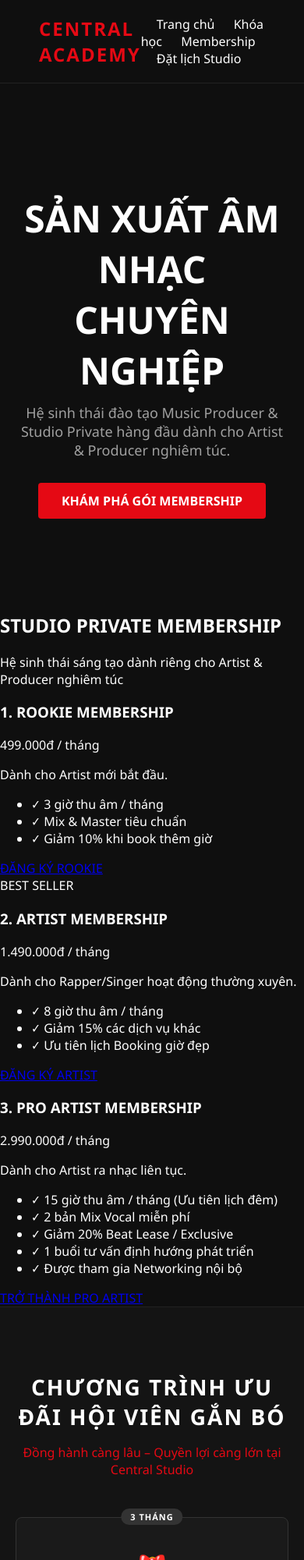
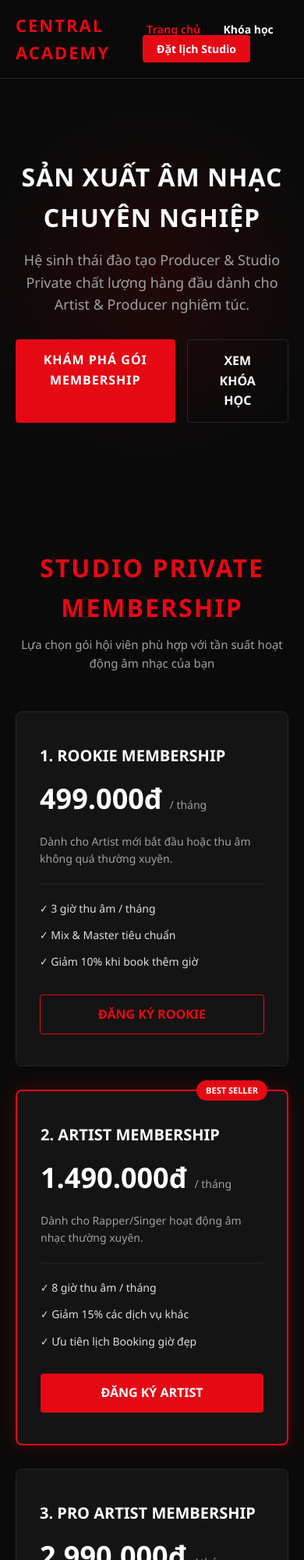
Before and after one commit to nthanhlong795-art/central-academy-web., a plain HTML site: page index.html in a window 390 px wide. Shown: the top 2000 px of the page at 78% size. Drawn offline with Linux system fonts and the light colour scheme.

Commit message:
Add files via upload

```diff
--- a/index.html
+++ b/index.html
@@ -3,273 +3,436 @@
 <head>
     <meta charset="UTF-8">
     <meta name="viewport" content="width=device-width, initial-scale=1.0">
-    <title>Central Academy | Đào Tạo Producer & Studio Private</title>
-    <!-- CSS nhận diện thương hiệu -->
+    <title>Central Academy | Hệ Sinh Thái Sản Xuất Âm Nhạc Chuyên Nghiệp</title>
     <style>
         :root {
-            --bg-dark: #0f0f0f;
-            --card-bg: #1a1a1a;
+            --bg-dark: #0a0a0a;
+            --card-bg: #141414;
             --primary-red: #e50914;
+            --primary-red-hover: #b80710;
             --text-white: #ffffff;
             --text-gray: #a0a0a0;
+            --border-color: #262626;
         }
+
+        * {
+            box-sizing: border-box;
+            margin: 0;
+            padding: 0;
+        }
+
         body {
             background-color: var(--bg-dark);
             color: var(--text-white);
             font-family: 'Segoe UI', Tahoma, Geneva, Verdana, sans-serif;
-            margin: 0;
-            padding: 0;
+            line-height: 1.6;
         }
+
+        /* HEADER & NAVIGATION */
         header {
-            padding: 20px 50px;
+            background-color: rgba(10, 10, 10, 0.95);
+            position: sticky;
+            top: 0;
+            z-index: 1000;
+            padding: 18px 50px;
             display: flex;
             justify-content: space-between;
             align-items: center;
-            border-bottom: 1px solid #222;
+            border-bottom: 1px solid var(--border-color);
+            backdrop-filter: blur(10px);
         }
+
         .logo {
-            font-size: 24px;
-            font-weight: bold;
+            font-size: 22px;
+            font-weight: 800;
             color: var(--primary-red);
             text-transform: uppercase;
             letter-spacing: 2px;
+            text-decoration: none;
         }
+
         nav a {
             color: var(--text-white);
             text-decoration: none;
+            margin-left: 25px;
+            font-size: 14px;
+            font-weight: 600;
+            transition: color 0.3s;
+        }
+
+        nav a:hover, nav a.active {
+            color: var(--primary-red);
+        }
+
+        .btn-header {
+            background-color: var(--primary-red);
+            color: var(--text-white);
+            padding: 8px 18px;
+            border-radius: 4px;
             margin-left: 20px;
-            font-weight: 500;
         }
+
+        .btn-header:hover {
+            background-color: var(--primary-red-hover);
+            color: var(--text-white);
+        }
+
+        /* HERO SECTION */
         .hero {
+            padding: 100px 20px 80px;
             text-align: center;
-            padding: 100px 20px;
+            background: radial-gradient(circle at center, #220809 0%, var(--bg-dark) 70%);
         }
+
         .hero h1 {
             font-size: 48px;
-            margin-bottom: 10px;
+            font-weight: 900;
+            letter-spacing: 1px;
+            margin-bottom: 15px;
+            text-transform: uppercase;
         }
+
         .hero p {
+            font-size: 18px;
             color: var(--text-gray);
-            font-size: 18px;
-            max-width: 600px;
-            margin: 0 auto 30px auto;
+            max-width: 650px;
+            margin: 0 auto 30px;
         }
+
+        .hero-btns {
+            display: flex;
+            gap: 15px;
+            justify-content: center;
+        }
+
         .btn-primary {
             background-color: var(--primary-red);
             color: var(--text-white);
-            padding: 12px 30px;
+            padding: 14px 28px;
+            border-radius: 4px;
+            font-weight: bold;
             text-decoration: none;
+            text-transform: uppercase;
+            letter-spacing: 1px;
+            transition: 0.3s;
+        }
+
+        .btn-primary:hover {
+            background-color: var(--primary-red-hover);
+        }
+
+        .btn-outline {
+            border: 1px solid var(--border-color);
+            color: var(--text-white);
+            padding: 14px 28px;
+            border-radius: 4px;
             font-weight: bold;
-            border-radius: 4px;
-            display: inline-block;
+            text-decoration: none;
+            text-transform: uppercase;
+            transition: 0.3s;
         }
-        /* CSS CHƯƠNG TRÌNH ƯU ĐÃI GẮN BÓ */
-        .loyalty-section {
-            padding: 60px 20px;
-            background-color: #141414;
-            border-top: 1px solid #222;
-            border-bottom: 1px solid #222;
+
+        .btn-outline:hover {
+            border-color: var(--text-white);
         }
-        .loyalty-container {
+
+        /* SECTION COMMON */
+        section {
+            padding: 80px 20px;
             max-width: 1200px;
             margin: 0 auto;
         }
-        .loyalty-title {
+
+        .section-header {
             text-align: center;
-            font-size: 28px;
-            color: var(--text-white);
+            margin-bottom: 50px;
+        }
+
+        .section-title {
+            font-size: 32px;
+            color: var(--primary-red);
             text-transform: uppercase;
             letter-spacing: 2px;
-            margin-bottom: 8px;
+            margin-bottom: 10px;
         }
-        .loyalty-subtitle {
+
+        .section-subtitle {
+            color: var(--text-gray);
+            font-size: 15px;
+        }
+
+        /* MEMBERSHIP PRICING GRID */
+        .pricing-grid {
+            display: grid;
+            grid-template-columns: repeat(auto-fit, minmax(300px, 1fr));
+            gap: 30px;
+            align-items: stretch;
+        }
+
+        .pricing-card {
+            background-color: var(--card-bg);
+            border: 1px solid var(--border-color);
+            border-radius: 8px;
+            padding: 40px 30px;
+            display: flex;
+            flex-direction: column;
+            justify-content: space-between;
+            position: relative;
+            transition: transform 0.3s, border-color 0.3s;
+        }
+
+        .pricing-card:hover {
+            transform: translateY(-8px);
+            border-color: var(--primary-red);
+        }
+
+        .pricing-card.featured {
+            border: 2px solid var(--primary-red);
+            box-shadow: 0 0 25px rgba(229, 9, 20, 0.25);
+        }
+
+        .badge-popular {
+            position: absolute;
+            top: -14px;
+            right: 25px;
+            background-color: var(--primary-red);
+            color: var(--text-white);
+            font-size: 11px;
+            font-weight: bold;
+            padding: 4px 12px;
+            border-radius: 20px;
+            text-transform: uppercase;
+        }
+
+        .card-title {
+            font-size: 20px;
+            margin-bottom: 10px;
+        }
+
+        .price {
+            font-size: 36px;
+            font-weight: bold;
+            margin-bottom: 15px;
+        }
+
+        .price span {
+            font-size: 14px;
+            color: var(--text-gray);
+            font-weight: normal;
+        }
+
+        .card-desc {
+            font-size: 14px;
+            color: var(--text-gray);
+            border-bottom: 1px solid var(--border-color);
+            padding-bottom: 20px;
+            margin-bottom: 20px;
+        }
+
+        .features-list {
+            list-style: none;
+            margin-bottom: 30px;
+        }
+
+        .features-list li {
+            font-size: 14px;
+            color: #ddd;
+            margin-bottom: 12px;
+        }
+
+        .btn-card {
+            display: block;
             text-align: center;
+            padding: 12px 0;
+            border-radius: 4px;
+            text-decoration: none;
+            font-weight: bold;
+            text-transform: uppercase;
+            transition: 0.3s;
+        }
+
+        .btn-card.outline {
+            border: 1px solid var(--primary-red);
             color: var(--primary-red);
-            font-weight: 500;
-            margin-bottom: 50px;
         }
-        .timeline-rewards {
+
+        .btn-card.outline:hover {
+            background-color: var(--primary-red);
+            color: var(--text-white);
+        }
+
+        .btn-card.solid {
+            background-color: var(--primary-red);
+            color: var(--text-white);
+        }
+
+        .btn-card.solid:hover {
+            background-color: var(--primary-red-hover);
+        }
+
+        /* REWARDS TIMELINE */
+        .rewards-grid {
             display: grid;
             grid-template-columns: repeat(auto-fit, minmax(280px, 1fr));
             gap: 25px;
-            margin-bottom: 50px;
+            margin-top: 40px;
         }
+
         .reward-card {
             background-color: var(--card-bg);
-            border: 1px solid #333;
+            border: 1px solid var(--border-color);
+            padding: 30px 20px;
             border-radius: 8px;
-            padding: 30px 20px;
             text-align: center;
-            position: relative;
-            transition: transform 0.3s ease;
         }
-        .reward-card:hover {
-            transform: translateY(-5px);
-            border-color: var(--primary-red);
+
+        .reward-icon {
+            font-size: 36px;
+            margin-bottom: 15px;
         }
-        .reward-card.highlight {
-            border: 1px dashed var(--primary-red);
-            background: linear-gradient(180deg, #1f1414 0%, #1a1a1a 100%);
+
+        .reward-tag {
+            color: var(--primary-red);
+            font-size: 12px;
+            font-weight: bold;
+            letter-spacing: 1px;
+            margin-bottom: 8px;
         }
-        .badge-time {
-            position: absolute;
-            top: -12px;
-            left: 50%;
-            transform: translateX(-50%);
-            background-color: #333;
-            color: #fff;
-            font-size: 11px;
-            font-weight: bold;
-            padding: 3px 12px;
-            border-radius: 12px;
-            letter-spacing: 1px;
+
+        /* FOOTER */
+        footer {
+            border-top: 1px solid var(--border-color);
+            padding: 40px 20px;
+            text-align: center;
+            color: var(--text-gray);
+            font-size: 14px;
+            margin-top: 60px;
         }
-        .badge-time.gold {
-            background-color: var(--primary-red);
+
+        @media (max-width: 768px) {
+            header {
+                padding: 15px 20px;
             }
-        .reward-icon {
-            font-size: 40px;
-            margin-bottom: 15px;
-            margin-top: 10px;
+            .hero h1 {
+                font-size: 32px;
             }
-        .reward-title {
-            font-size: 18px;
-            color: var(--text-white);
-            margin-bottom: 10px;
-        }
-        .reward-desc {
-            font-size: 13px;
-            color: var(--text-gray);
-            line-height: 1.5;
-            margin: 0;
-        }
-        .philosophy-box {
-            background-color: #000;
-            border-left: 3px solid var(--primary-red);
-            padding: 25px 30px;
-            border-radius: 0 8px 8px 0;
-        }
-        .philosophy-box h4 {
-            color: var(--primary-red);
-            margin-top: 0;
-            margin-bottom: 10px;
-            font-size: 16px;
-            letter-spacing: 1px;
-        }
-        .philosophy-box p {
-            color: #ccc;
-            font-size: 14px;
-            line-height: 1.6;
-            margin: 0;
         }
     </style>
 </head>
 <body>
 
+    <!-- HEADER -->
     <header>
-        <div class="logo">Central Academy</div>
+        <a href="index.html" class="logo">Central Academy</a>
         <nav>
-            <a href="index.html">Trang chủ</a>
+            <a href="index.html" class="active">Trang chủ</a>
             <a href="courses.html">Khóa học</a>
-            <a href="membership.html">Membership</a>
-            <a href="booking.html">Đặt lịch Studio</a>
+            <a href="booking.html" class="btn-header">Đặt lịch Studio</a>
         </nav>
     </header>
 
-    <section class="hero">
+    <!-- HERO SECTION -->
+    <div class="hero">
         <h1>SẢN XUẤT ÂM NHẠC CHUYÊN NGHIỆP</h1>
-        <p>Hệ sinh thái đào tạo Music Producer & Studio Private hàng đầu dành cho Artist & Producer nghiêm túc.</p>
-        <a href="membership.html" class="btn-primary">KHÁM PHÁ GÓI MEMBERSHIP</a>
-    </section>
-<!-- SECTON: MEMBERSHIP PRICING -->
-    <section class="membership-section">
+        <p>Hệ sinh thái đào tạo Producer & Studio Private chất lượng hàng đầu dành cho Artist & Producer nghiêm túc.</p>
+        <div class="hero-btns">
+            <a href="#membership" class="btn-primary">Khám phá gói Membership</a>
+            <a href="courses.html" class="btn-outline">Xem Khóa Học</a>
+        </div>
+    </div>
+
+    <!-- MEMBERSHIP SECTION -->
+    <section id="membership">
+        <div class="section-header">
             <h2 class="section-title">STUDIO PRIVATE MEMBERSHIP</h2>
-        <p class="section-subtitle">Hệ sinh thái sáng tạo dành riêng cho Artist & Producer nghiêm túc</p>
+            <p class="section-subtitle">Lựa chọn gói hội viên phù hợp với tần suất hoạt động âm nhạc của bạn</p>
+        </div>
 
         <div class="pricing-grid">
             <!-- GÓI 1: ROOKIE -->
             <div class="pricing-card">
+                <div>
                     <h3 class="card-title">1. ROOKIE MEMBERSHIP</h3>
                     <div class="price">499.000đ <span>/ tháng</span></div>
-                <p class="card-desc">Dành cho Artist mới bắt đầu.</p>
+                    <p class="card-desc">Dành cho Artist mới bắt đầu hoặc thu âm không quá thường xuyên.</p>
                     <ul class="features-list">
                         <li>✓ 3 giờ thu âm / tháng</li>
                         <li>✓ Mix & Master tiêu chuẩn</li>
                         <li>✓ Giảm 10% khi book thêm giờ</li>
                     </ul>
+                </div>
                 <a href="booking.html" class="btn-card outline">ĐĂNG KÝ ROOKIE</a>
             </div>
 
-            <!-- GÓI 2: ARTIST (NỔI BẬT) -->
+            <!-- GÓI 2: ARTIST (POPULAR) -->
             <div class="pricing-card featured">
-                <div class="badge">BEST SELLER</div>
+                <div class="badge-popular">BEST SELLER</div>
+                <div>
                     <h3 class="card-title">2. ARTIST MEMBERSHIP</h3>
                     <div class="price">1.490.000đ <span>/ tháng</span></div>
-                <p class="card-desc">Dành cho Rapper/Singer hoạt động thường xuyên.</p>
+                    <p class="card-desc">Dành cho Rapper/Singer hoạt động âm nhạc thường xuyên.</p>
                     <ul class="features-list">
                         <li>✓ 8 giờ thu âm / tháng</li>
                         <li>✓ Giảm 15% các dịch vụ khác</li>
                         <li>✓ Ưu tiên lịch Booking giờ đẹp</li>
                     </ul>
-                <a href="booking.html" class="btn-card primary">ĐĂNG KÝ ARTIST</a>
+                </div>
+                <a href="booking.html" class="btn-card solid">ĐĂNG KÝ ARTIST</a>
             </div>
 
             <!-- GÓI 3: PRO ARTIST -->
             <div class="pricing-card">
+                <div>
                     <h3 class="card-title">3. PRO ARTIST MEMBERSHIP</h3>
                     <div class="price">2.990.000đ <span>/ tháng</span></div>
-                <p class="card-desc">Dành cho Artist ra nhạc liên tục.</p>
+                    <p class="card-desc">Dành cho Artist làm nhạc liên tục & ra sản phẩm chuyên nghiệp.</p>
                     <ul class="features-list">
                         <li>✓ 15 giờ thu âm / tháng (Ưu tiên lịch đêm)</li>
                         <li>✓ 2 bản Mix Vocal miễn phí</li>
                         <li>✓ Giảm 20% Beat Lease / Exclusive</li>
                         <li>✓ 1 buổi tư vấn định hướng phát triển</li>
-                    <li>✓ Được tham gia Networking nội bộ</li>
                     </ul>
-                <a href="booking.html" class="btn-card outline">TRỞ THÀNH PRO ARTIST</a>
+                </div>
+                <a href="booking.html" class="btn-card outline">TRỜ THÀNH PRO ARTIST</a>
             </div>
         </div>
     </section>
-    <!-- SECTION: LOYALTY REWARDS (ƯU ĐÃI GẮN BÓ) -->
-    <section class="loyalty-section">
-        <div class="loyalty-container">
-            <h2 class="loyalty-title">CHƯƠNG TRÌNH ƯU ĐÃI HỘI VIÊN GẮN BÓ</h2>
-            <p class="loyalty-subtitle">Đồng hành càng lâu – Quyền lợi càng lớn tại Central Studio</p>
 
-            <div class="timeline-rewards">
-                <!-- MỐC 3 THÁNG -->
-                <div class="reward-card">
-                    <div class="badge-time">3 THÁNG</div>
-                    <div class="reward-icon">🎁</div>
-                    <h3 class="reward-title">TẶNG 1 GIỜ THU ÂM</h3>
-                    <p class="reward-desc">Dành cho hội viên duy trì gói liên tiếp trong 3 tháng.</p>
+    <!-- LOYALTY REWARDS -->
+    <section>
+        <div class="section-header">
+            <h2 class="section-title">QUYỀN LỢI HỘI VIÊN GẮN BÓ</h2>
+            <p class="section-subtitle">Đồng hành càng lâu – Nhận ưu đãi đặc quyền càng lớn</p>
         </div>
 
-                <!-- MỐC 6 THÁNG -->
+        <div class="rewards-grid">
             <div class="reward-card">
-                    <div class="badge-time">6 THÁNG</div>
-                    <div class="reward-icon">🎛️</div>
-                    <h3 class="reward-title">TẶNG 1 BẢN MIX/MASTER</h3>
-                    <p class="reward-desc">Dành cho hội viên duy trì gói liên tiếp trong 6 tháng.</p>
+                <div class="reward-tag">MỐC 3 THÁNG</div>
+                <div class="reward-icon">🎁</div>
+                <h3>TẶNG 1 GIỜ THU ÂM</h3>
+                <p style="color: var(--text-gray); font-size: 13px; margin-top: 5px;">Duy trì gói liên tiếp trong 3 tháng.</p>
             </div>
 
-                <!-- MỐC 12 THÁNG -->
-                <div class="reward-card highlight">
-                    <div class="badge-time gold">12 THÁNG</div>
-                    <div class="reward-icon">🔥</div>
-                    <h3 class="reward-title">BEAT ĐỘC QUYỀN</h3>
-                    <p class="reward-desc">Tặng 1 bài sản xuất Beat độc quyền HOẶC Voucher 2.000.000đ.</p>
-                </div>
+            <div class="reward-card">
+                <div class="reward-tag">MỐC 6 THÁNG</div>
+                <div class="reward-icon">🎛️</div>
+                <h3>TẶNG 1 BẢN MIX/MASTER</h3>
+                <p style="color: var(--text-gray); font-size: 13px; margin-top: 5px;">Duy trì gói liên tiếp trong 6 tháng.</p>
             </div>
 
-            <!-- TRIẾT LÝ STUDIO -->
-            <div class="philosophy-box">
-                <h4>TẠI SAO CENTRAL STUDIO CHỈ PHỤC VỤ MEMBER?</h4>
-                <p>
-                    Tại Central Studio, chúng tôi không hướng đến mô hình cho thuê đại trà. Thay vào đó, chúng tôi xây dựng một cộng đồng sáng tạo dành riêng cho những thành viên thực sự nghiêm túc với âm nhạc và nghệ thuật.
-                </p>
+            <div class="reward-card">
+                <div class="reward-tag">MỐC 12 THÁNG</div>
+                <div class="reward-icon">🔥</div>
+                <h3>BEAT ĐỘC QUYỀN</h3>
+                <p style="color: var(--text-gray); font-size: 13px; margin-top: 5px;">Sản xuất Beat độc quyền hoặc Voucher 2.000.000đ.</p>
             </div>
         </div>
     </section>
+
+    <!-- FOOTER -->
+    <footer>
+        <p>&copy; 2026 Central Academy & Studio Private. All rights reserved.</p>
+    </footer>
+
 </body>
 </html>
```
Lines whose indentation alone changed are shown as unchanged.
